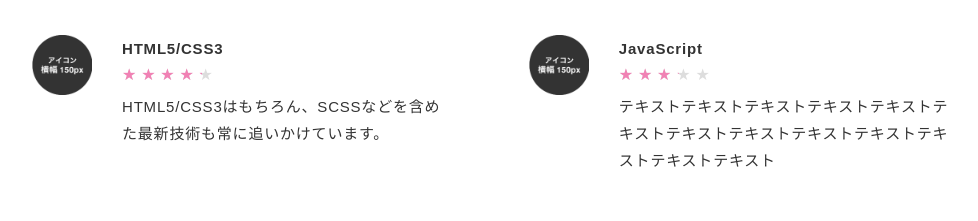
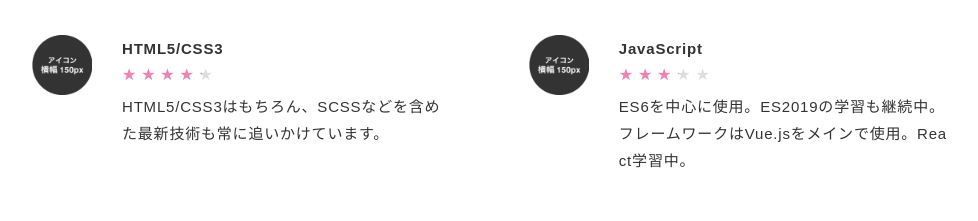
Before and after one commit to jumpei-portfolio/owned-media, a plain HTML site: page index.html in a window 1280 px wide. Shown: the part 3713-3934 px from the top of the page, without its empty margins (148-1126 px from the left). Drawn offline with nearby package versions, Linux system fonts and the light colour scheme.

Commit message:
Javascriptスキル内容加筆

```diff
--- a/index.html
+++ b/index.html
@@ -190,7 +190,7 @@
                   <div class="rate rate3"></div>
                 </div>
                 <div class="section-text">
-                  テキストテキストテキストテキストテキストテキストテキストテキストテキストテキストテキストテキストテキスト</div>
+                  ES6を中心に使用。ES2019の学習も継続中。フレームワークはVue.jsをメインで使用。React学習中。</div>
               </div>
             </div>
             <div class="card">
```
